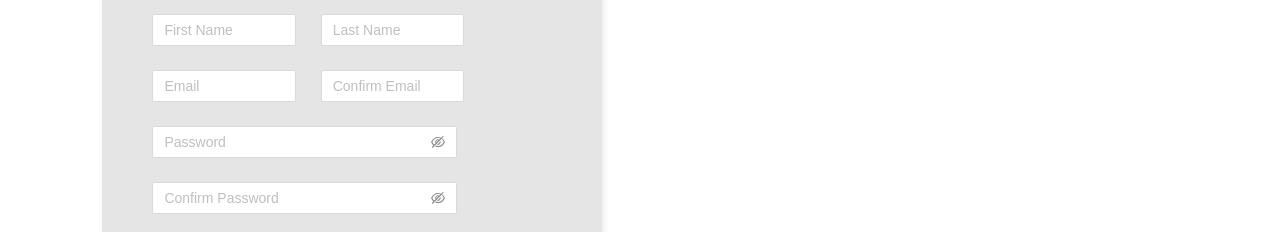
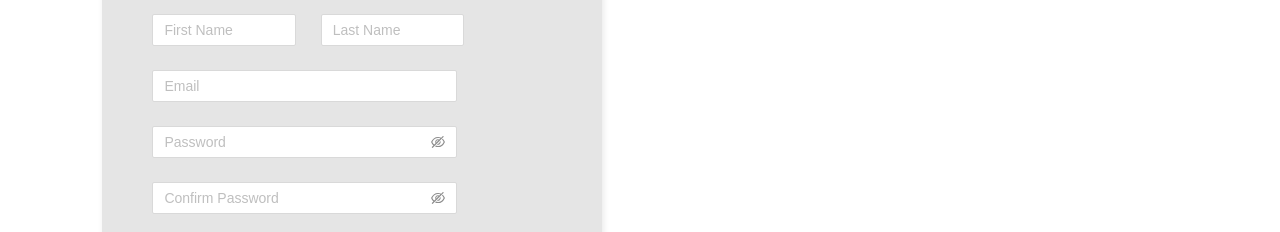
Before and after one commit to Code-4-Community/speak-for-the-trees-frontend, a React (Create React App) app: page /signup in a window 1280 px wide. Shown: the part 272-504 px from the top of the page. Built offline with nearby package versions, Linux system fonts and the light colour scheme.

Commit message:
Remove confirm email

```diff
--- a/src/containers/signup/Signup.tsx
+++ b/src/containers/signup/Signup.tsx
@@ -1,16 +1,16 @@
 import React from 'react';
 import './signup.less';
-import {Button, Col, Form, Input, Row, Typography} from 'antd';
+import { Button, Col, Form, Input, Row, Typography } from 'antd';
 import { signup } from '../../auth/authAPI';
-import {Link} from 'react-router-dom';
+import { Link } from 'react-router-dom';
 /*const {  } = Typography;*/
 
-const rSpan = 8;
-const passSpan = 17;
+const hSpan = 8;
+const fSpan = 17;
 
 const Signup: React.FC = () => {
   const onFinish = (values: any) => {
-        signup({ email: values.username, password: values.password })
+    signup({ email: values.username, password: values.password });
   };
 
   return (
@@ -19,66 +19,78 @@ const Signup: React.FC = () => {
         <Row>
           <Col span={10} className="input-container">
             <h1>Sign Up</h1>
-                        <hr/>
+            <hr />
             <Form
               name="basic"
               initialValues={{ remember: true }}
               onFinish={onFinish}
             >
               <Row>
-                                <Col className="leftInput" span={rSpan}>
+                <Col className="leftInput" span={hSpan}>
                   <Form.Item
                     name="fname"
-                                        rules={[{ required: true, message: 'Please input your first name!' }]}
+                    rules={[
+                      {
+                        required: true,
+                        message: 'Please input your first name!',
+                      },
+                    ]}
                   >
-                                        <Input placeholder="First Name"/>
+                    <Input placeholder="First Name" />
                   </Form.Item>
                 </Col>
-                                <Col span={rSpan}>
+                <Col span={hSpan}>
                   <Form.Item
                     name="lname"
-                                        rules={[{ required: true, message: 'Please input your last name!' }]}
+                    rules={[
+                      {
+                        required: true,
+                        message: 'Please input your last name!',
+                      },
+                    ]}
                   >
-                                        <Input placeholder="Last Name"/>
-                                    </Form.Item>
-                                </Col>
-                            </Row>
-                            <Row>
-                                <Col className="leftInput" span={rSpan}>
-                                    <Form.Item
-                                        name="email"
-                                        rules={[{ required: true, message: 'Please input your email!' }]}
-                                    >
-                                        <Input placeholder="Email"/>
-                                    </Form.Item>
-                                </Col>
-                                <Col span={rSpan}>
-                                    <Form.Item
-                                        name="cemail"
-                                        rules={[{ required: true, message: 'Please confirm your email!' }]}
-                                    >
-                                        <Input placeholder="Confirm Email"/>
+                    <Input placeholder="Last Name" />
                   </Form.Item>
                 </Col>
               </Row>
 
               <Row>
-                                <Col span={passSpan}>
+                <Col span={fSpan}>
+                  <Form.Item
+                    name="email"
+                    rules={[
+                      { required: true, message: 'Please input your email!' },
+                    ]}
+                  >
+                    <Input placeholder="Email" />
+                  </Form.Item>
+                </Col>
+              </Row>
+
+              <Row>
+                <Col span={fSpan}>
                   <Form.Item
                     name="password"
-                                        rules ={[{ required: true, message: 'Please enter a password!' }]}
+                    rules={[
+                      { required: true, message: 'Please enter a password!' },
+                    ]}
                   >
-                                        <Input.Password placeholder="Password"/>
+                    <Input.Password placeholder="Password" />
                   </Form.Item>
                 </Col>
               </Row>
               <Row>
-                                <Col span={passSpan}>
+                <Col span={fSpan}>
                   <Form.Item
                     name="cpassword"
-                                        rules ={[{ required: true, message: 'Please confirm your password!' }]}
+                    rules={[
+                      {
+                        required: true,
+                        message: 'Please confirm your password!',
+                      },
+                    ]}
                   >
-                                        <Input.Password placeholder="Confirm Password"/>
+                    <Input.Password placeholder="Confirm Password" />
                   </Form.Item>
                 </Col>
               </Row>
@@ -86,15 +98,31 @@ const Signup: React.FC = () => {
               <Row style={{ marginTop: '15px' }}>
                 <Col style={{ marginRight: '15px' }}>
                   <Form.Item id={'loginButton'}>
-                                        <Button type="primary" htmlType="submit"
-                                                size={'large'} style={{ backgroundColor: '#9AC356' , borderColor: '#9AC356' }}>
+                    <Button
+                      type="primary"
+                      htmlType="submit"
+                      size={'large'}
+                      style={{
+                        backgroundColor: '#9AC356',
+                        borderColor: '#9AC356',
+                      }}
+                    >
                       Log In
                     </Button>
                   </Form.Item>
                 </Col>
                 <Col style={{ paddingTop: '5px' }}>
                   <p>Already have an account?</p>
-                                    <p>Log in <Link to="/login" component={Typography.Link} className="Link">here!</Link></p>
+                  <p>
+                    Log in{' '}
+                    <Link
+                      to="/login"
+                      component={Typography.Link}
+                      className="Link"
+                    >
+                      here!
+                    </Link>
+                  </p>
                 </Col>
               </Row>
             </Form>
@@ -104,9 +132,12 @@ const Signup: React.FC = () => {
 
           <Col span={12} className="info-container">
             <h1>Nice to meet you!</h1>
-                        <p>Dreamcatcher kogi taiyaki keytar. Swag typewriter craft beer cronut pok pok gentrify flannel salvia
-                                deep v pork belly pitchfork. Swag fashion axe fam. Occupy biodiesel jean shorts affogato PBR&B freegan
-                                bushwick vegan four loko pickled.</p>
+            <p>
+              Dreamcatcher kogi taiyaki keytar. Swag typewriter craft beer
+              cronut pok pok gentrify flannel salvia deep v pork belly
+              pitchfork. Swag fashion axe fam. Occupy biodiesel jean shorts
+              affogato PBR&B freegan bushwick vegan four loko pickled.
+            </p>
           </Col>
         </Row>
       </div>
```
Lines whose indentation alone changed are shown as unchanged.
